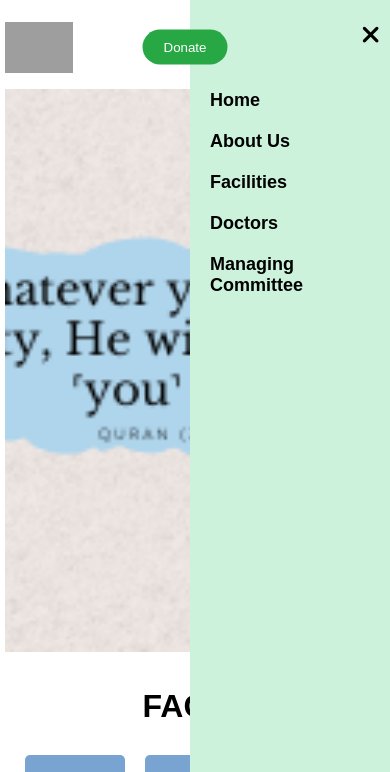
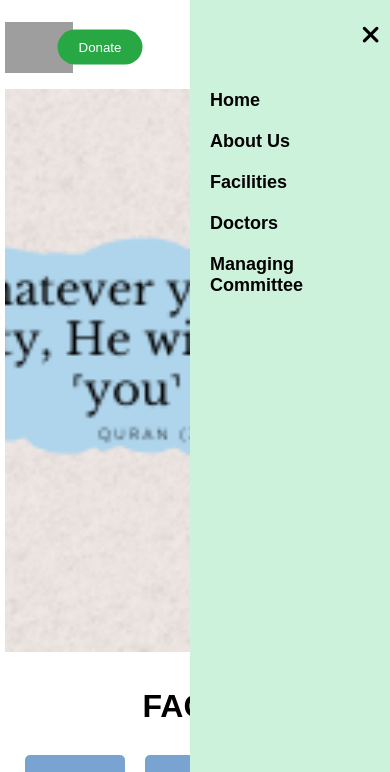
Before and after one commit to darulrehmat/trust, a plain HTML site: page index.html in a window 390 px wide. Both pictures are taken after a click on the icon 364 px from the left and 47 px from the top of the page. Shown: the top 772 px of the page. Drawn offline with Linux system fonts and the light colour scheme; grey boxes are pictures that could not be loaded.

Commit message:
Update donate btn

```diff
--- a/style.css
+++ b/style.css
@@ -287,8 +287,8 @@ nav .fas {
 @media only screen and (max-width: 450px) {
     /* Move donate button to 30% from the left when the menu opens */
     nav ul.open~.nav-buttons #donate-btn {
-        left: 25%; /* Position it 30% from the left edge */
-        transform: translateX(50%) translateY(-50%); /* Maintain vertical alignment */
+        left: 25%;
+        transform: translateX(-50%) translateY(-50%);
     }
 }
 
```
